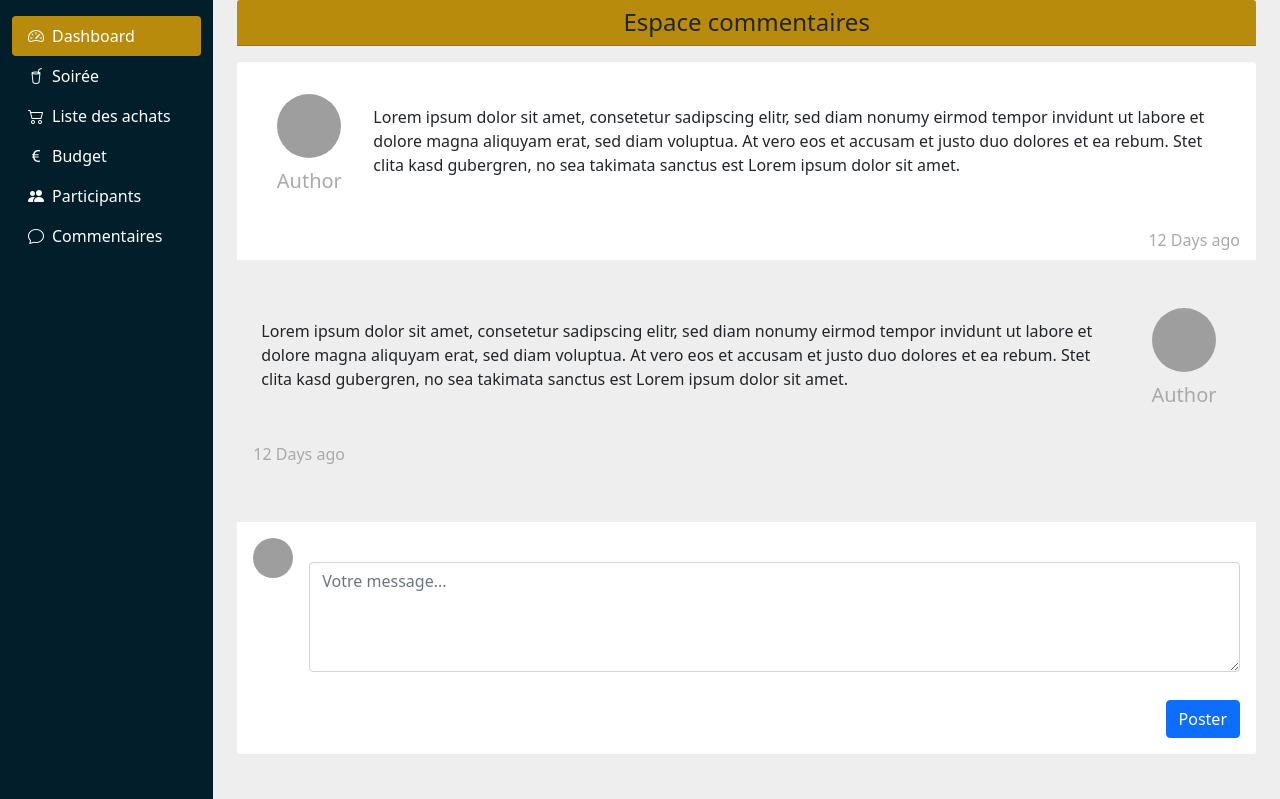
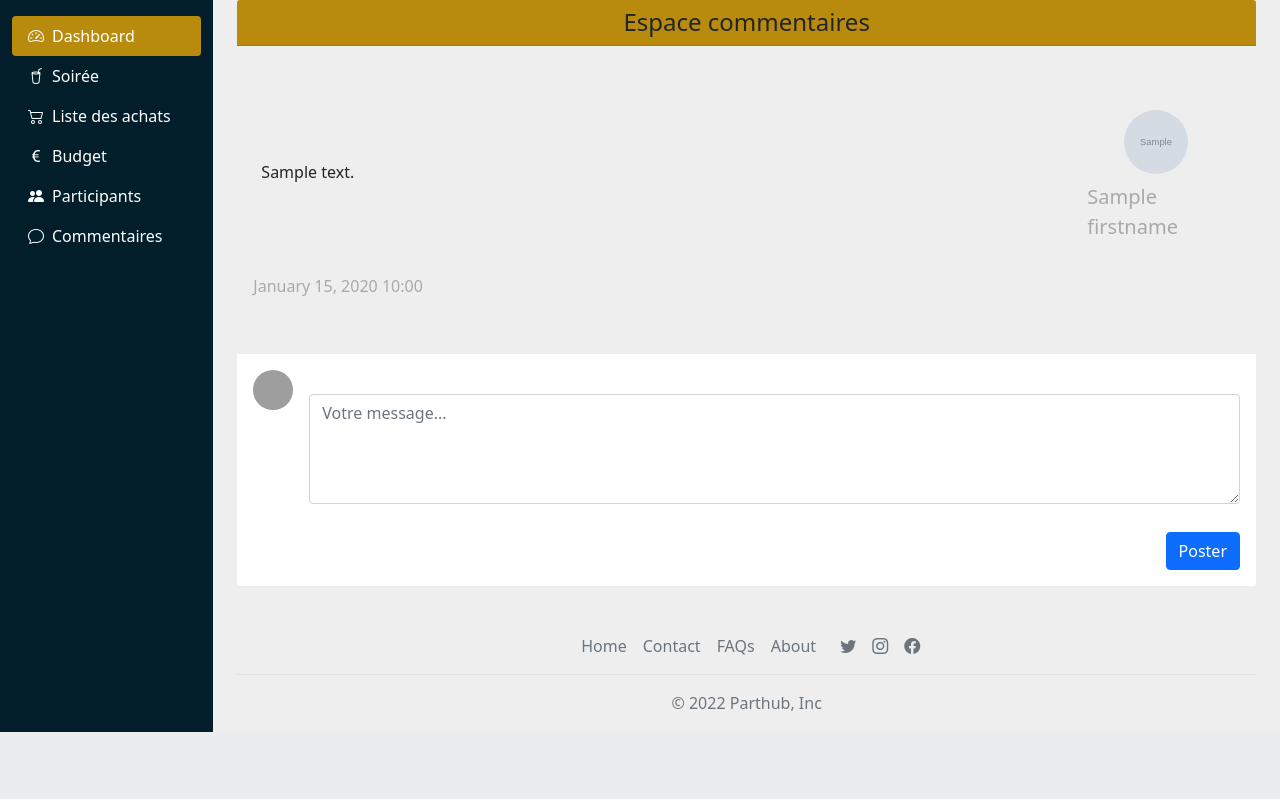
Before and after one commit to Arnaud-BERTRAND33/PartHub, a PHP site: template src/View/Comments/comments.html.twig in a window 1280 px wide. Shown: the part 68-867 px from the top of the page. After the commit the page ends 800 px from the top, so only its background shows below. Run offline with PHP 8.4, Linux system fonts and the light colour scheme; the template is opened without the code that fills it: most values are stand-ins (such as "Sample title", 1, 10 or a date in 2020); grey boxes marked "Sample" are stand-in pictures; some libraries are stand-ins or nearby versions; grey boxes are pictures that could not be loaded.

Commit message:
page commentaire

```diff
--- a/src/View/Comments/comments.html.twig
+++ b/src/View/Comments/comments.html.twig
@@ -4,39 +4,46 @@
 
 {% block content %}
     <h4 class="card-header bg-orange text-center mb-3">Espace commentaires</h4>
+
+    {% set i = 0 %}
+    {% for comment in comments %}
+        {% set i = i + 1 %}
 <ul class = "list-group">
+    {% if i is divisible by(2) %}
     <li class="list-group-item border-0">
-    <article class = "d-flex bd-highlight justify-content-between align-items-center"style="background-color: white">
+    <article class = "d-flex bd-highlight justify-content-between align-items-center" style="background-color: white">
         <header class="card-header d-flex flex-column bd-highlight align-items-center p-3 border-bottom-0 " style="background-color: white">
                 <div class="width-auto">
-                    <img class="rounded-circle p-2 bd-highlight" src="https://getuikit.com/docs/images/avatar.jpg" width="80" height="80" alt="">
+                    <img class="rounded-circle p-2 bd-highlight" src="{{ comment.picture }}" width="80" height="80" alt="">
                 </div>
-            <p class="fs-5"><a style="color: darkgrey; text-decoration:none" href="#">Author</a></p>
-            </div>
+            <p class="fs-5"><a style="color: darkgrey; text-decoration:none" href="#">{{ comment.firstname }}</a></p>
         </header>
         <div class="p-2 w-100 bd-highlight">
-            <p>Lorem ipsum dolor sit amet, consetetur sadipscing elitr, sed diam nonumy eirmod tempor invidunt ut labore et dolore magna aliquyam erat, sed diam voluptua. At vero eos et accusam et justo duo dolores et ea rebum. Stet clita kasd gubergren, no sea takimata sanctus est Lorem ipsum dolor sit amet.</p>
+            <p>{{ comment.comment }}</p>
         </div>
     </article>
-        <p class="fs-6 fw-light text-end my-0" style="color: darkgrey">12 Days ago</p>
+        <p class="fs-6 fw-light text-end my-0" style="color: darkgrey">{{ comment.date | date }}</p>
     </li>
+
+        {% else %}
 
     <li class="list-group-item mt-3 border-0" style="background-color: #eeeeee">
         <article class = "d-flex bd-highlight flex-row-reverse justify-content-between align-items-center" style="background-color: #eeeeee">
             <header class="card-header d-flex flex-column bd-highlight align-items-center p-3 border-bottom-0" style="background-color: #eeeeee">
                 <div class="width-auto">
-                    <img class="rounded-circle p-2 bd-highlight" src="https://getuikit.com/docs/images/avatar.jpg" width="80" height="80" alt="">
+                    <img class="rounded-circle p-2 bd-highlight" src="{{ comment.picture }}" width="80" height="80" alt="">
                 </div>
-                <p class="fs-5"><a style="color: darkgrey; text-decoration:none" href="#">Author</a></p>
-                </div>
+                <p class="fs-5"><a style="color: darkgrey; text-decoration:none" href="#">{{ comment.firstname }}</a></p>
             </header>
             <div class="p-2 w-100 bd-highlight">
-                <p>Lorem ipsum dolor sit amet, consetetur sadipscing elitr, sed diam nonumy eirmod tempor invidunt ut labore et dolore magna aliquyam erat, sed diam voluptua. At vero eos et accusam et justo duo dolores et ea rebum. Stet clita kasd gubergren, no sea takimata sanctus est Lorem ipsum dolor sit amet.</p>
+                <p> {{ comment.comment }} </p>
             </div>
         </article>
-        <p class="fs-6 fw-light text-start my-0" style="color: darkgrey">12 Days ago</p>
+        <p class="fs-6 fw-light text-start my-0" style="color: darkgrey">{{ comment.date | date }}</p>
     </li>
 </ul>
+            {% endif %}
+    {% endfor %}
 
     <div class="card-footer py-3 border-0 my-5" style="background-color: white">
         <div class="d-flex flex-start w-100">
@@ -48,11 +55,12 @@
                 <textarea class="form-control" id="textAreaExample" name="comment" rows="4" style="background: #fff;" placeholder="Votre message..."></textarea>
                 <label for="textAreaExample"></label>
                 <div class="float-end mt-4 pt-1">
-                    <input class="btn btn-primary" type="submit" id="send" name="send"value="Poster"></li>
+                    <input class="btn btn-primary" type="submit" id="send" name="send" value="Poster">
                 </div>
             </form>
         </div>
 
     </div>
 
+
 {% endblock %}
```
Also changed, not shown: src/Controller/CommentsController.php (+19 -16 lines), src/Model/CommentsManager.php (+10 -2 lines).
